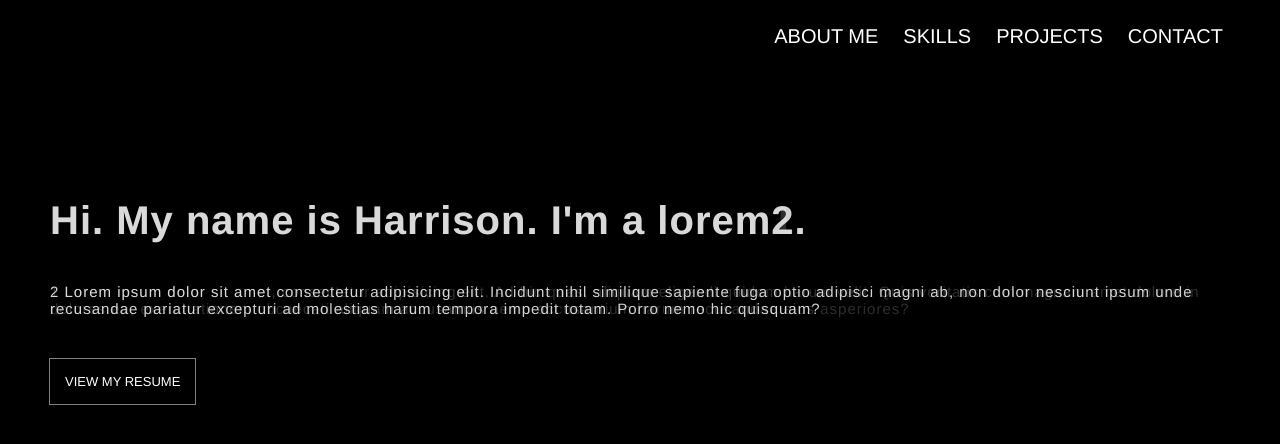
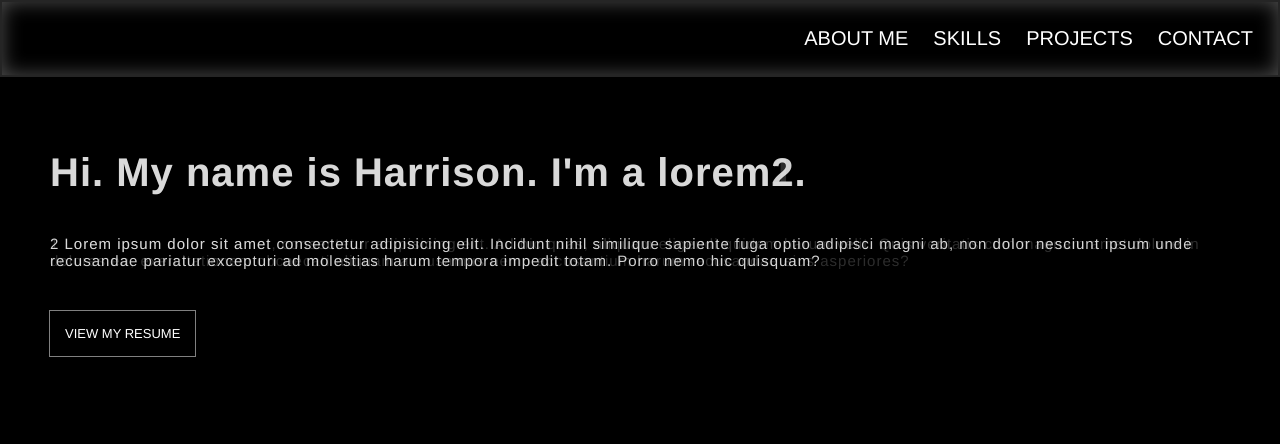
Before and after one commit to Hsabes/Harrison-s-Portfolio, a website: page index.html in a window 1280 px wide. Shown: the top 444 px of the page. Drawn offline with nearby package versions, Linux system fonts and the light colour scheme.

Commit message:
added blur to backdrop of fixed nav bar

```diff
--- a/styles/styles.scss
+++ b/styles/styles.scss
@@ -104,13 +104,23 @@ h1, .title {
 
 .navigation {
     .wrap {
+        background-color: #00000050;
+        position: fixed;
+        top: 0;
         max-width: none;
         padding: 0px;
+        border: 2px solid #ffffff25;
+        box-shadow: inset 0 0 20px #ffffff50;
+        width: 100%;
+        box-sizing: border-box;
+        backdrop-filter: blur(5px);
+        z-index: 2;
         .navigation-items {
             display: flex;
             justify-content: flex-end;
             gap: 25px;
             margin: 25px;
+
             @media screen and (max-width: 525px){
                 display: none;
             }
@@ -142,6 +152,8 @@ h1, .title {
         text-align: center;
     }
     .wrap {
+        margin-bottom: 2000px;
+
         .title {
             @media screen and (max-width: 525px){
                 font-size: 30px;
@@ -155,6 +167,7 @@ h1, .title {
             width: 100%;
             padding: 15px;
             &.btn{
+
                 font: {
                     size: 13px;
                 }
```
Also changed, not shown: styles/styles.css.
